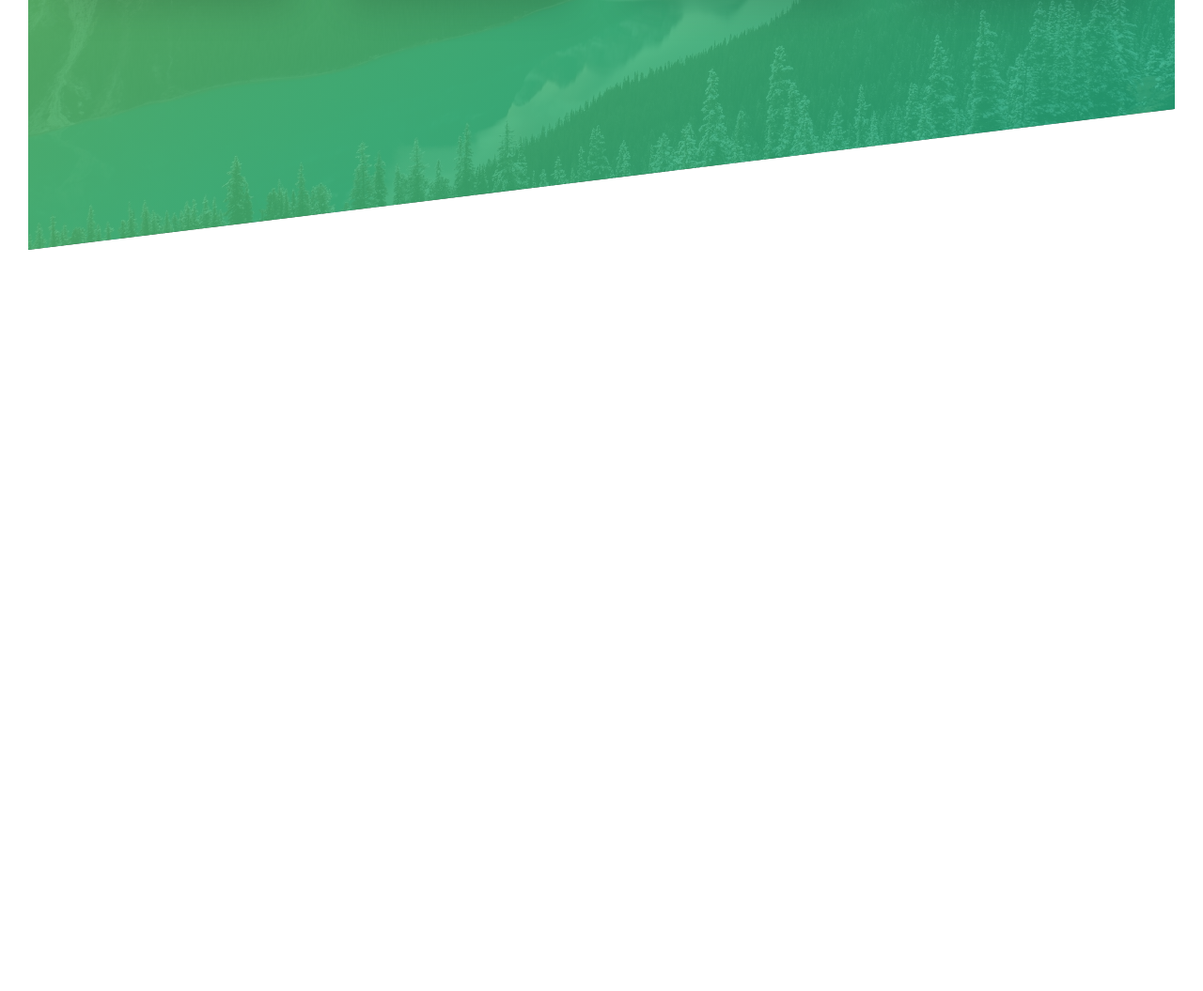
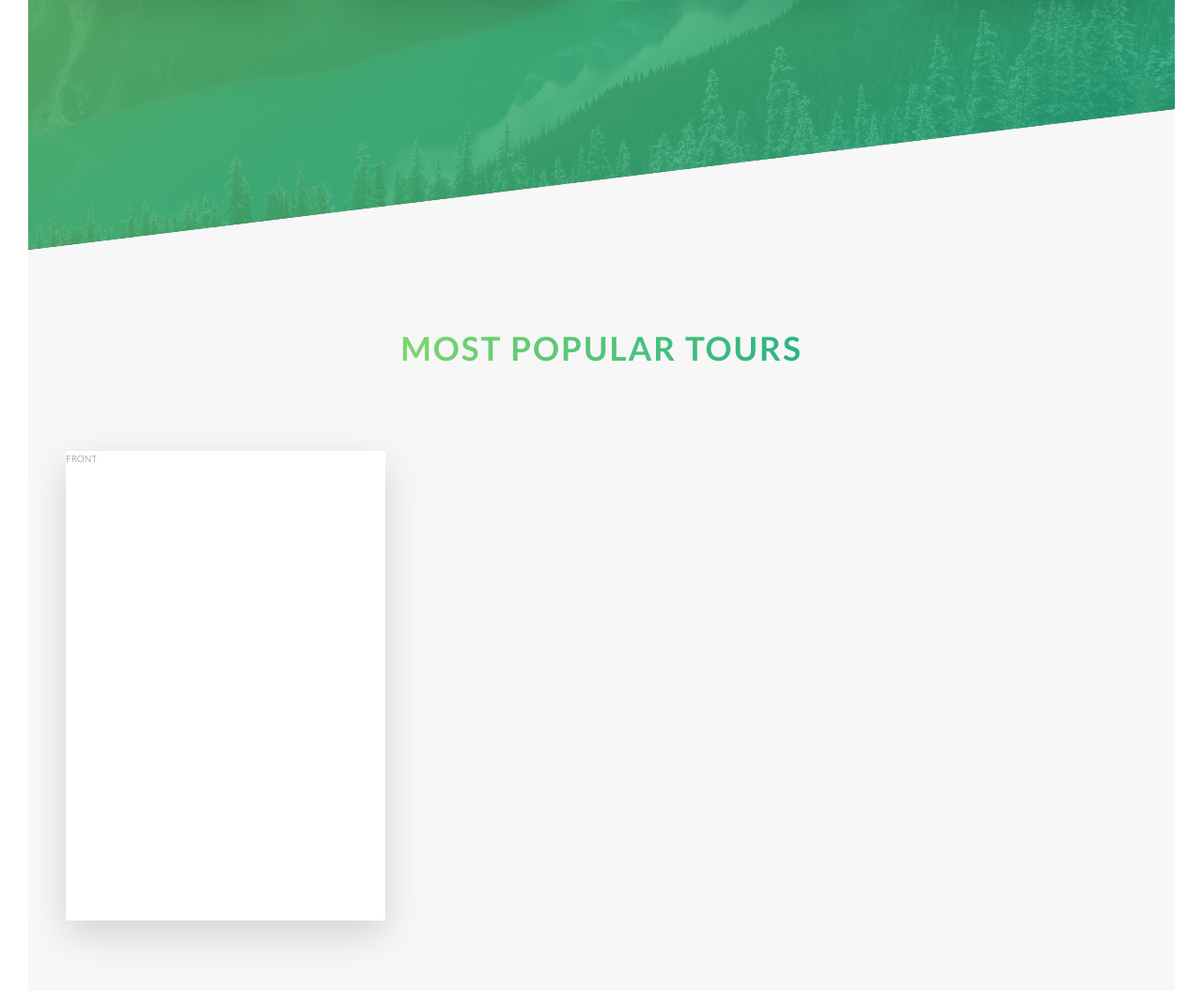
Before and after one commit to bmbrina/advanced-css-course, a website: page Natours/index.html in a window 1280 px wide. Shown: the part 1969-3024 px from the top of the page at 94% size. Before the commit the page ends 2235 px from the top, so only its background shows below. Drawn offline with Linux system fonts and the light colour scheme.

Commit message:
Lesson 39: Building the Tours Section - Part 1

```diff
--- a/Natours/index.html
+++ b/Natours/index.html
@@ -85,6 +85,31 @@
           </div>
         </div>
       </section>
+      <section class="section-tours">
+        <div class="u-center-text u-margin-bottom-big">
+          <h2 class="heading-secondary">
+            Most popular tours
+          </h2>
+        </div>
+        <div class="row">
+          <div class="col-1-of-3">
+            <div class="card">
+              <div class="card__side card__side--front">
+                FRONT
+              </div>
+              <div class="card__side card__side--back card__side--back-1">
+                BACK
+              </div>
+            </div>
+          </div>
+          <div class="col-1-of-3">
+
+          </div>
+          <div class="col-1-of-3">
+
+          </div>
+        </div>
+      </section>
     </main>
     <!--
     <section class="grid-test">
--- a/Natours/sass/abstracts/_variables.scss
+++ b/Natours/sass/abstracts/_variables.scss
@@ -2,6 +2,10 @@
 $color-primary: #55c57a;
 $color-primary-light: #7ed56f;
 $color-primary-dark: #28b485;
+$color-secondary-light: #ffb900;
+$color-secondary-dark: #ff7730;
+$color-tertiary-light: #2998ff;
+$color-tertiary-dark: #5643fa;
 $color-grey-dark: #777;
 $color-grey-light-1: #f7f7f7;
 $color-white: #fff;
--- /dev/null
+++ b/Natours/sass/components/_card.scss
@@ -0,0 +1,38 @@
+.card {
+  perspective: 150rem;
+  -moz-perspective: 150rem;
+  position: relative;
+  height: 50rem;
+
+  &__side {
+    height: 50rem;
+    transition: all .8s ease;
+    position: absolute;
+    top: 0;
+    left: 0;
+    width: 100%;
+    backface-visibility: hidden;
+    border-radius: .3rem;
+    box-shadow: 0 1.5rem 4rem rgba($color-black, .15);
+
+    &--front {
+      background-color: $color-white;
+    }
+
+    &--back {
+      transform: rotateY(180deg);
+
+      &-1 {
+        background: linear-gradient(to right bottom, $color-secondary-light, $color-secondary-dark);
+      }
+    }
+  }
+
+  &:hover &__side--front {
+    transform: rotateY(180deg);
+  }
+
+  &:hover &__side--back {
+    transform: rotateY(0);
+  }
+}
--- a/Natours/sass/main.scss
+++ b/Natours/sass/main.scss
@@ -13,6 +13,7 @@
 @import "components/button";
 @import "components/composition";
 @import "components/feature-box";
+@import "components/card";
 
 // Layout
 @import "layout/grid";
--- a/Natours/sass/pages/_home.scss
+++ b/Natours/sass/pages/_home.scss
@@ -18,3 +18,9 @@
     transform: skewY(7deg);
   }
 }
+
+.section-tours {
+  background-color: $color-grey-light-1;
+  padding: 25rem 0 50rem;
+  margin-top: -10rem;
+}
```
Also changed, not shown: Natours/css/style.css.
